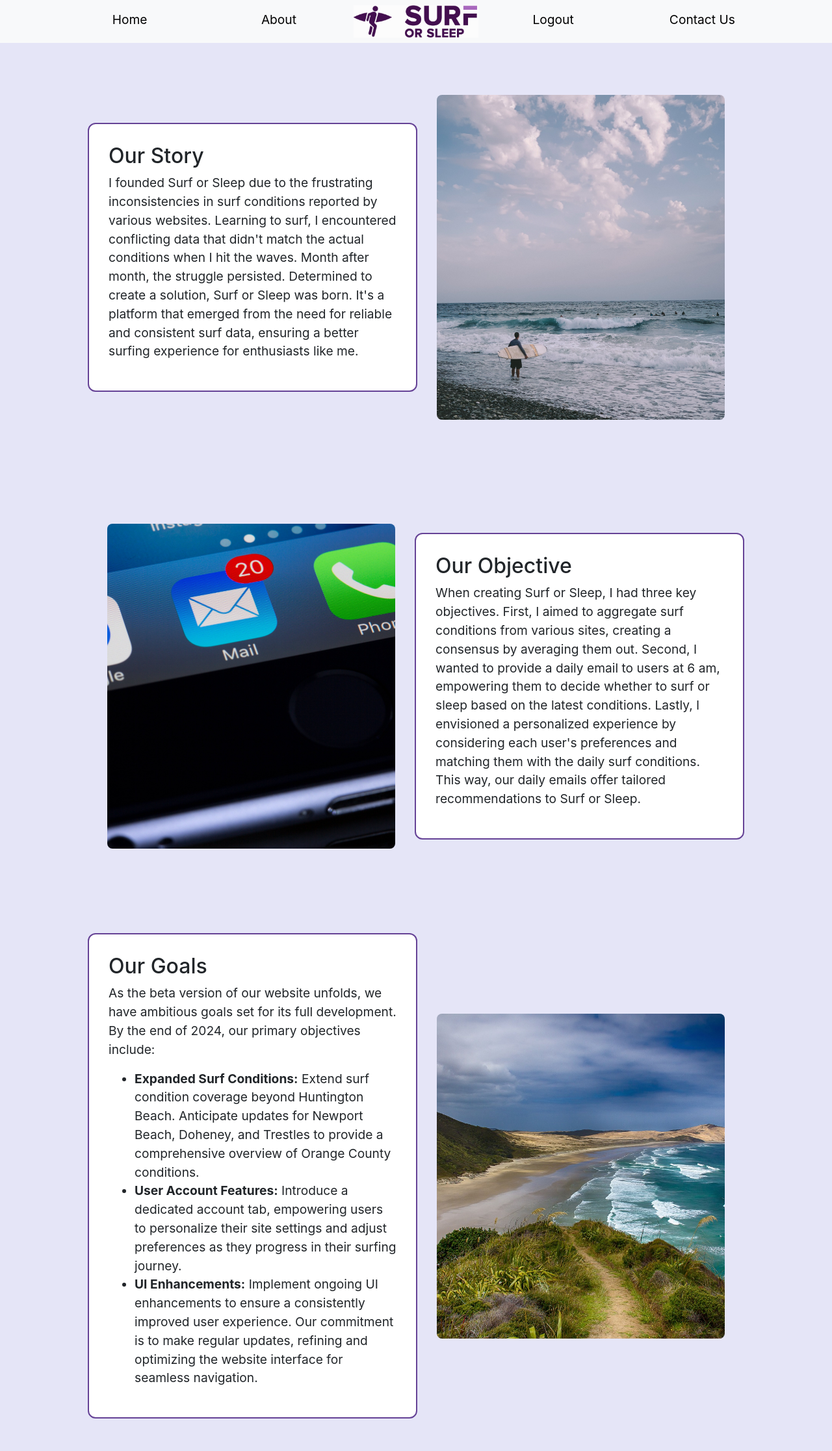
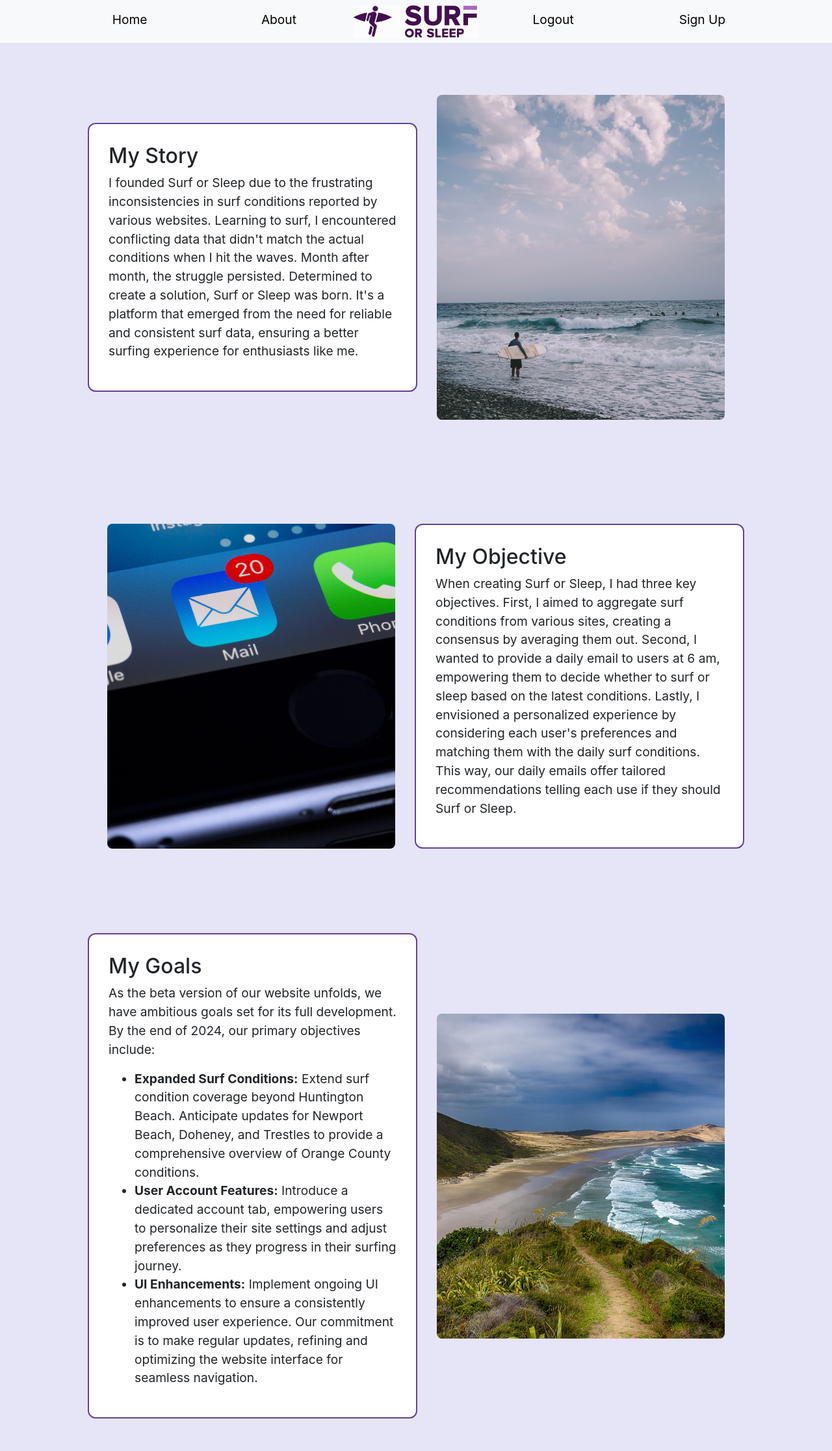
Before and after one commit to ParkerJ25/Surf-or-Sleep, a Flask app: page /about in a window 1280 px wide. Shown: the whole page at 65% size. Run offline with Flask 3, Linux system fonts and the light colour scheme; a user stored in the database is signed in; some libraries are stand-ins or nearby versions.

Commit message:
Route to Sign Up Page
Made the route to the sign up page in the navbar

```diff
--- a/website/templates/about.html
+++ b/website/templates/about.html
@@ -15,7 +15,7 @@
 
     <section class="about-section">
         <div class="text-section">
-            <h2>Our Story</h2>
+            <h2>My Story</h2>
             <p>I founded Surf or Sleep due to the frustrating inconsistencies in surf conditions reported by
               various websites. Learning to surf, I encountered conflicting data that didn't match the actual
               conditions when I hit the waves. Month after month, the struggle persisted. Determined to create
@@ -32,20 +32,20 @@
             <img src="{{ url_for('static', filename='images/ourObjective.jpg') }}" alt="Our Objective Image">
         </div>
         <div class="text-section">
-            <h2>Our Objective</h2>
+            <h2>My Objective</h2>
             <p>When creating Surf or Sleep, I had three key objectives. First, I aimed to aggregate surf conditions
               from various sites, creating a consensus by averaging them out. Second, I wanted to provide a daily
               email to users at 6 am, empowering them to decide whether to surf or sleep based on the latest
               conditions. Lastly, I envisioned a personalized experience by considering each user's preferences
               and matching them with the daily surf conditions. This way, our daily emails offer
-              tailored recommendations to Surf or Sleep.
+              tailored recommendations telling each use if they should Surf or Sleep.
             </p>
         </div>
     </section>
 
     <section class="about-section">
       <div class="text-section">
-          <h2>Our Goals</h2>
+          <h2>My Goals</h2>
           <p>As the beta version of our website unfolds, we have ambitious goals set for its full development.
               By the end of 2024, our primary objectives include:</p>
           <ul>
--- a/website/templates/base.html
+++ b/website/templates/base.html
@@ -65,7 +65,7 @@
             <a class="nav-item nav-link" id="about" href="{{ url_for('views.about') }}">About</a>
             <img src="{{ url_for('static', filename='images/logo.png') }}" alt="Logo" height="50">
             <a class="nav-item nav-link" id="logout" href="/logout">Logout</a>
-            <a class="nav-item nav-link" id="contact-us" href="/contact-us">Contact Us</a>
+            <a class="nav-item nav-link" id="sign_up" href="{{ url_for('views.sign_up') }}"> Sign Up</a>
           </div>
         </div>
       </div>
--- a/website/views.py
+++ b/website/views.py
@@ -13,3 +13,7 @@ def home():
 @login_required
 def about():
     return render_template("about.html", user=current_user)
+
+@views.route('/sign_up')
+def sign_up():
+    return render_template("sign_up.html", user=current_user)
```
Also changed, not shown: website/static/css/contact.css (added).
